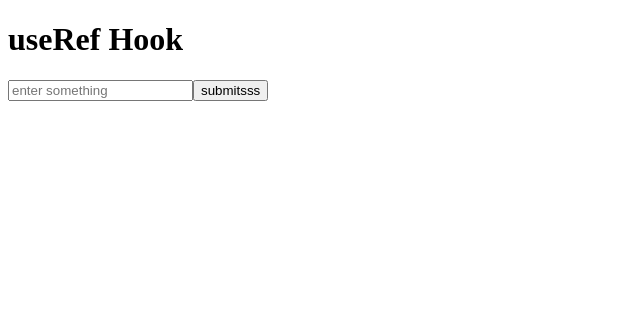
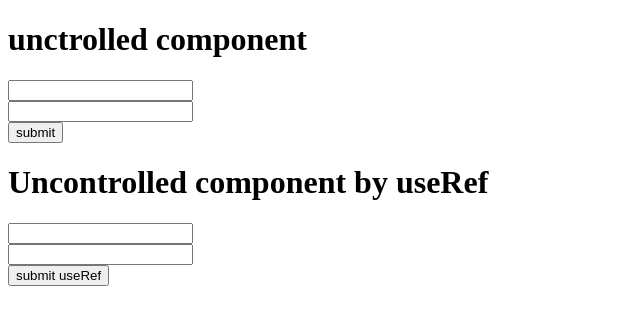
Before and after one commit to pardipYadav/react, a React (Vite) app: page / in a window 1280 px wide. Shown: the top 324 px of the page, without its empty margins (0-640 px from the left). Built offline with nearby package versions, Linux system fonts and the light colour scheme.

Commit message:
uncontrolled component and controlled component

```diff
--- a/src/App.jsx
+++ b/src/App.jsx
@@ -1,22 +1,48 @@
 import { useRef } from "react";
 
 const App = () => {
-  const inputRef = useRef();
-  const inputrefhandler = () => {
-    console.log(inputRef);
-    inputRef.current.focus();
-    inputRef.current.style.color = "red";
+  const userRef = useRef();
+  const submitHandler = (event) => {
+    event.preventDefault();
+    const user = document.querySelector("#user").value;
+    const pass = document.querySelector("#pass").value;
+    console.log("un-comp", user, pass);
   };
+  const submitHandlerUseRef = (event) => {
+    event.preventDefault();
+    const current = userRef.current.value;
+    console.log("submitHandlerUseRef", current);
+  };
+
   return (
     <div>
-      <h1>useRef Hook</h1>
-      <input
-        type="text"
-        ref={inputRef}
-        placeholder="enter something"
-        id="usereff"
-      />
-      <button onClick={() => inputrefhandler()}>submitsss</button>
+      <h1>unctrolled component</h1>
+      <form
+        method=""
+        action="
+      "
+        onSubmit={submitHandler}
+      >
+        <input className="" id="user" type="text" />
+        <br />
+        <input className="" id="pass" type="password" />
+        <br />
+        <button>submit</button>
+      </form>
+      {/*
+      <h3>below values get in uncontrolled component</h3>
+      <span style={{ color: "red" }}>{user}</span>
+      <span style={{ color: "red" }}>{pass}</span> */}
+
+      <h1>Uncontrolled component by useRef</h1>
+      <form action="" method="" onSubmit={submitHandlerUseRef}>
+        <input ref={userRef} type="text" id="userRef" />
+        <br></br>
+        <input type="password" ref={userRef} id="passRef" />
+        <br></br>
+
+        <button> submit useRef</button>
+      </form>
     </div>
   );
 };
```
